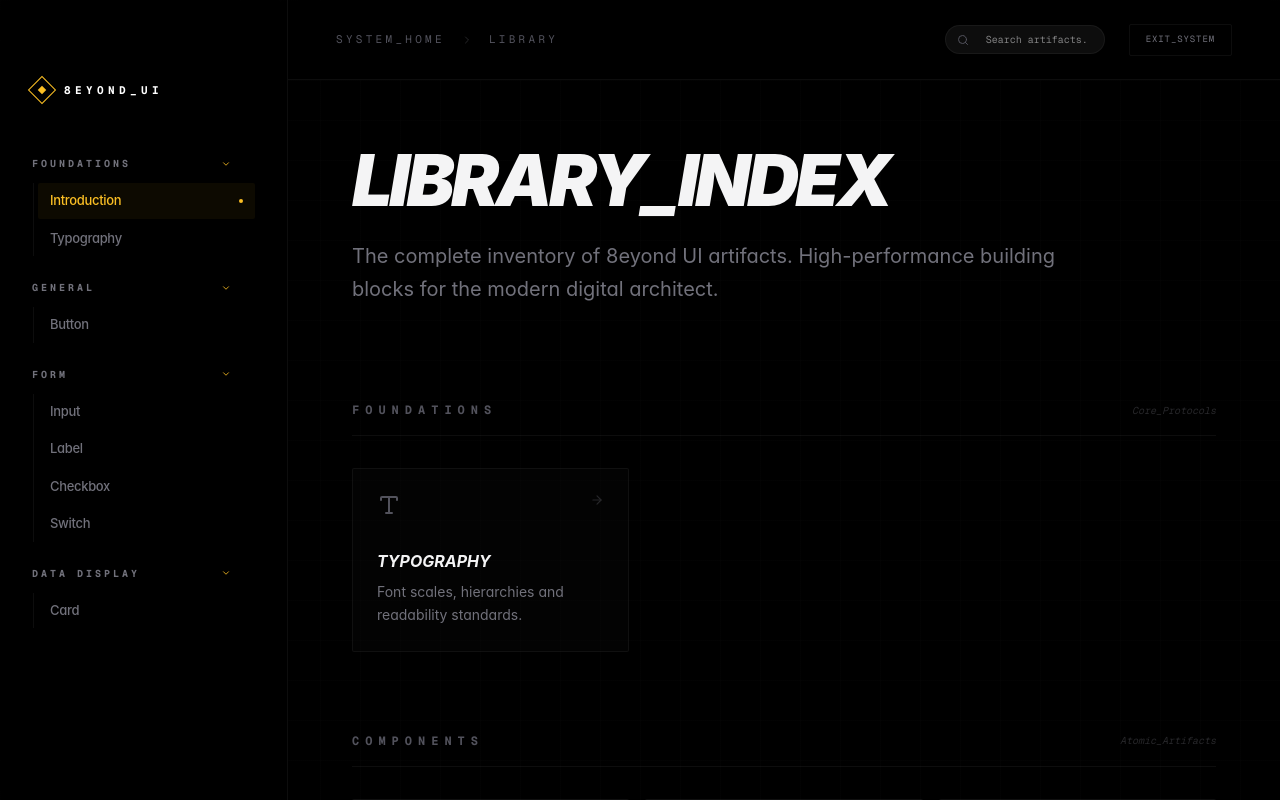
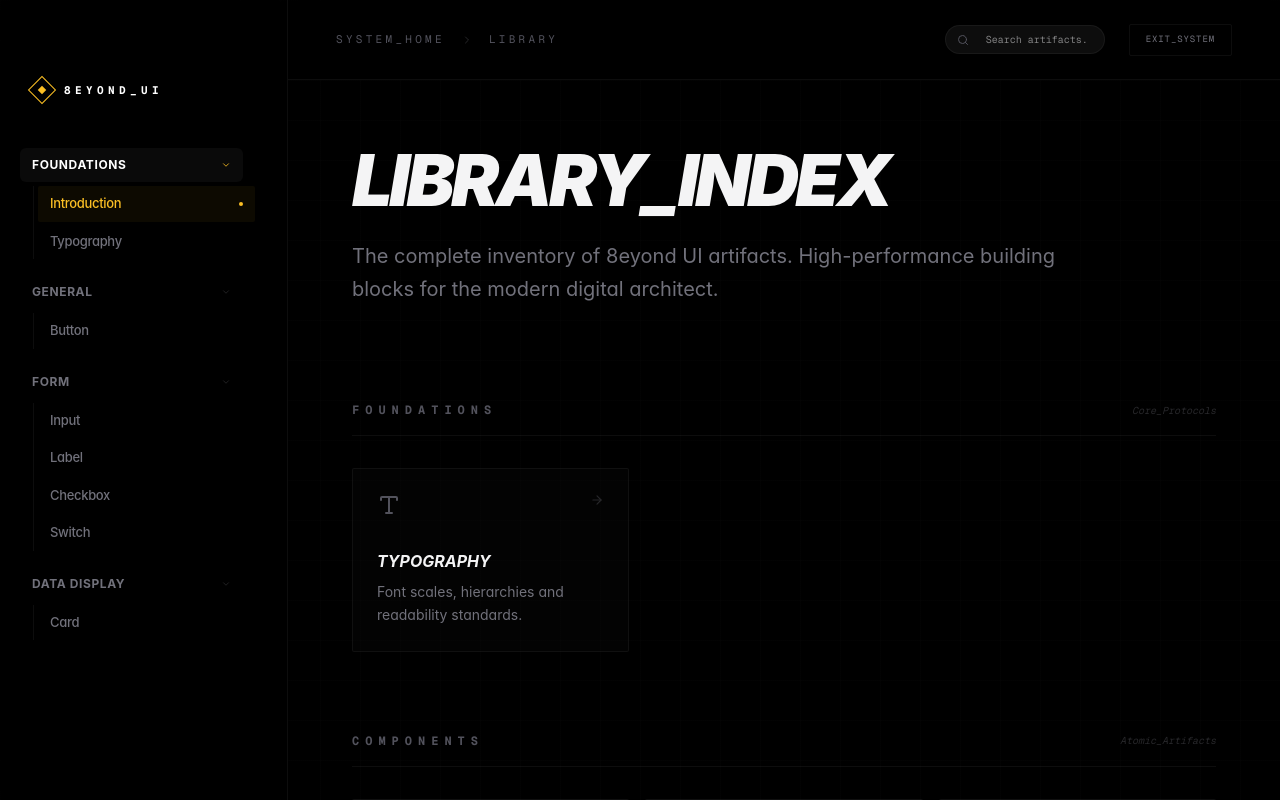
Before and after one commit to 8eyond-Infinite/8eyond-ui, a Next.js app: page /components in a window 1280 px wide. Shown: the top 800 px of the page. Built offline with nearby package versions, Linux system fonts and the light colour scheme.

Commit message:
style: highlight parent category in sidebar and improve header readability

```diff
--- a/src/components/layout/DocsLayout.tsx
+++ b/src/components/layout/DocsLayout.tsx
@@ -66,21 +66,38 @@ export function DocsLayout({ children }: { children: React.ReactNode }) {
 
           <div className="space-y-4">
             {sidebarData.map((group) => {
+              const isActive = group.items.some(
+                (item) => item.href === pathname
+              );
               const isOpen = openGroups.includes(group.title);
+
               return (
                 <div key={group.title} className="space-y-1">
                   <button
                     onClick={() => toggleGroup(group.title)}
-                    className="w-full flex items-center justify-between py-2 px-3 -mx-3 rounded-md hover:bg-white/[0.02] group/btn transition-colors"
+                    className={cn(
+                      "w-full flex items-center justify-between py-2 px-3 -mx-3 rounded-md transition-colors group/btn",
+                      isActive
+                        ? "bg-white/[0.04] text-white"
+                        : "hover:bg-white/[0.02] text-zinc-500"
+                    )}
                   >
-                    <h4 className="text-[10px] font-mono font-bold uppercase tracking-[0.3em] text-zinc-500 group-hover/btn:text-zinc-200 transition-colors">
+                    <h4
+                      className={cn(
+                        "text-[12px] font-bold uppercase tracking-wider transition-colors",
+                        isActive
+                          ? "text-white"
+                          : "group-hover/btn:text-zinc-200"
+                      )}
+                    >
                       {group.title}
                     </h4>
                     <ChevronRight
                       size={10}
                       className={cn(
                         "text-zinc-800 transition-transform duration-300",
-                        isOpen && "rotate-90 text-accent"
+                        isOpen && "rotate-90",
+                        isActive && "text-accent"
                       )}
                     />
                   </button>
```
